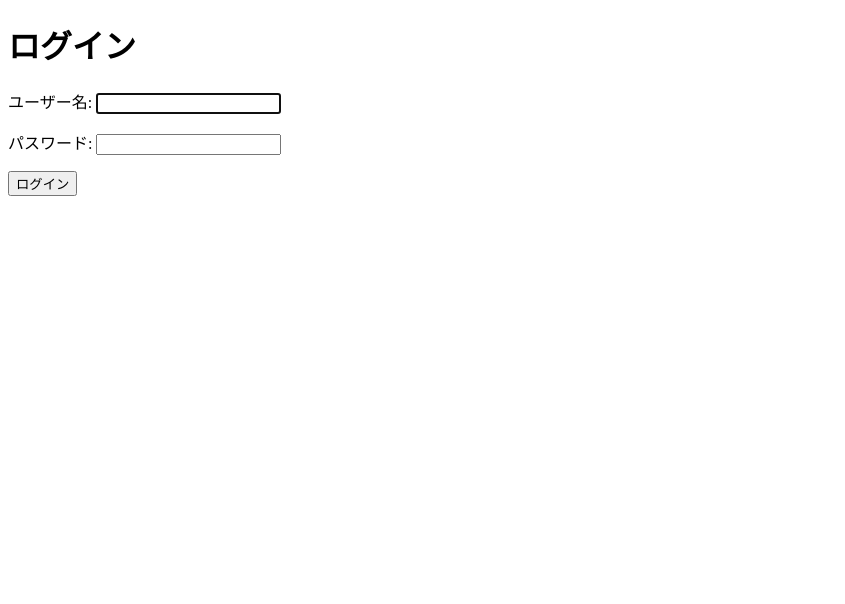
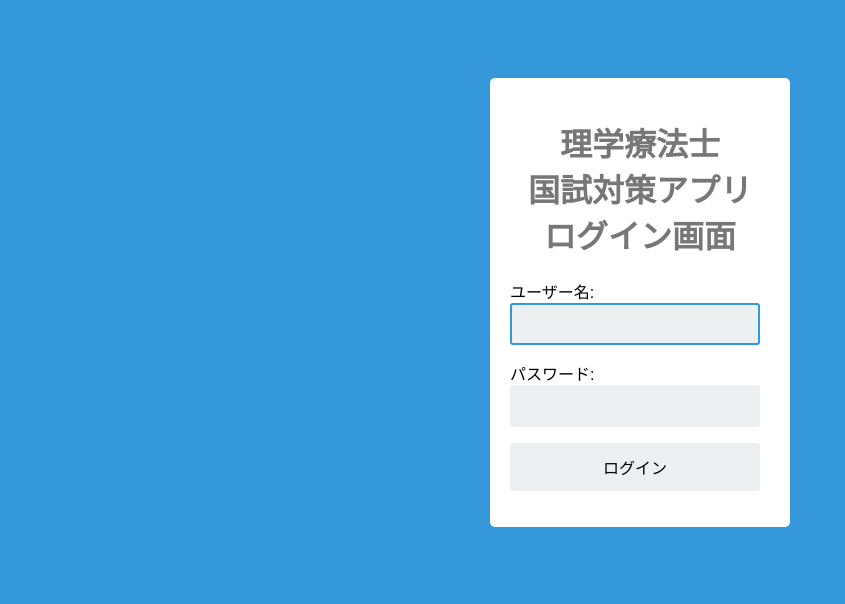
Before and after one commit to tomosue-sho/pt-app, a Django app: page /login_app/login/ in a window 1280 px wide. Shown: the top 604 px of the page, without its empty margins (0-845 px from the left). Run offline with Django 4.2, Linux system fonts and the light colour scheme.

Commit message:
ログイン画面のCSS編集

```diff
--- a/ptkokushi/static/css/style.css
+++ b/ptkokushi/static/css/style.css
@@ -139,3 +139,83 @@ p#countTimer span {
     padding: 10px 5px 10px 5px;
     color: #313131;
 }
+
+/*ログイン画面*/
+* {
+    box-sizing: border-box;
+    }
+
+    *:focus {
+      outline: none;
+    }
+    body {
+    font-family: Arial;
+    background-color: #3498DB;
+    padding: 50px;
+    }
+    .login {
+    margin: 20px auto;
+    width: 300px;
+    }
+    .login-screen {
+    background-color: #FFF;
+    padding: 20px;
+    border-radius: 5px
+    }
+
+    .app-title {
+    text-align: center;
+    color: #777;
+    }
+
+    .login-form {
+    text-align: center;
+    }
+    .control-group {
+    margin-bottom: 10px;
+    }
+
+    input {
+    text-align: center;
+    background-color: #ECF0F1;
+    border: 2px solid transparent;
+    border-radius: 3px;
+    font-size: 16px;
+    font-weight: 200;
+    padding: 10px 0;
+    width: 250px;
+    transition: border .5s;
+    }
+
+    input:focus {
+    border: 2px solid #3498DB;
+    box-shadow: none;
+    }
+
+    .btn {
+      border: 2px solid transparent;
+      background: #3498DB;
+      color: #ffffff;
+      font-size: 16px;
+      line-height: 25px;
+      padding: 10px 0;
+      text-decoration: none;
+      text-shadow: none;
+      border-radius: 3px;
+      box-shadow: none;
+      transition: 0.25s;
+      display: block;
+      width: 250px;
+      margin: 0 auto;
+    }
+
+    .btn:hover {
+      background-color: #2980B9;
+    }
+
+    .login-link {
+      font-size: 12px;
+      color: #444;
+      display: block;
+      margin-top: 12px;
+    }
--- a/ptkokushi/templates/base.html
+++ b/ptkokushi/templates/base.html
@@ -10,6 +10,7 @@
     <link href="https://cdn.jsdelivr.net/npm/bootstrap@5.3.0-alpha3/dist/css/bootstrap.min.css" rel="stylesheet" integrity="sha384-KK94CHFLLe+nY2dmCWGMq91rCGa5gtU4mk92HdvYe+M/SXH301p5ILy+dN9+nJOZ" crossorigin="anonymous">
     <!--CSSの読み込み-->
     <link href="{% static 'css/style.css' %}" rel="stylesheet">
+</head>
 
     <body>
         <!--コンテンツは以下に記述する-->
--- a/ptkokushi/templates/login_app/login.html
+++ b/ptkokushi/templates/login_app/login.html
@@ -4,14 +4,23 @@
 <head>
     <meta charset="utf-8">
     <title>ログイン</title>
-</head>
+    <link rel="stylesheet" href="{% static 'css/style.css' %}">
 <body>
-    <h1>ログイン</h1>
+    <body>
+        <div class="login">
+          <div class="login-screen">
+            <div class="app-title">
+              <h1>理学療法士<br>国試対策アプリ<br>ログイン画面</h1>
+            </div>
             <form action="{% url 'ptkokushi:login' %}" method="post">
                 {% csrf_token %}
                     {{ form.as_p }}
                     <p><input type="hidden" name="next" value="{{next}}"></p>
                     <p><input type="submit" value="ログイン"></p>
             </form>
+          </div>
+        </div>
+      </body>
+    </div>
 </body>
 </html>
--- a/ptproject/settings.py
+++ b/ptproject/settings.py
@@ -124,9 +124,9 @@ USE_TZ = True
 
 
 STATIC_URL = 'static/'
-#STATICFILES_DIRS = [
-#    BASE_DIR, "static",
-#
+STATICFILES_DIRS = [
+    BASE_DIR, "static",
+]
 
 # Default primary key field type
 # https://docs.djangoproject.com/en/4.2/ref/settings/#default-auto-field
```
Also changed, not shown: db.sqlite3. Lines whose indentation alone changed are shown as unchanged.
